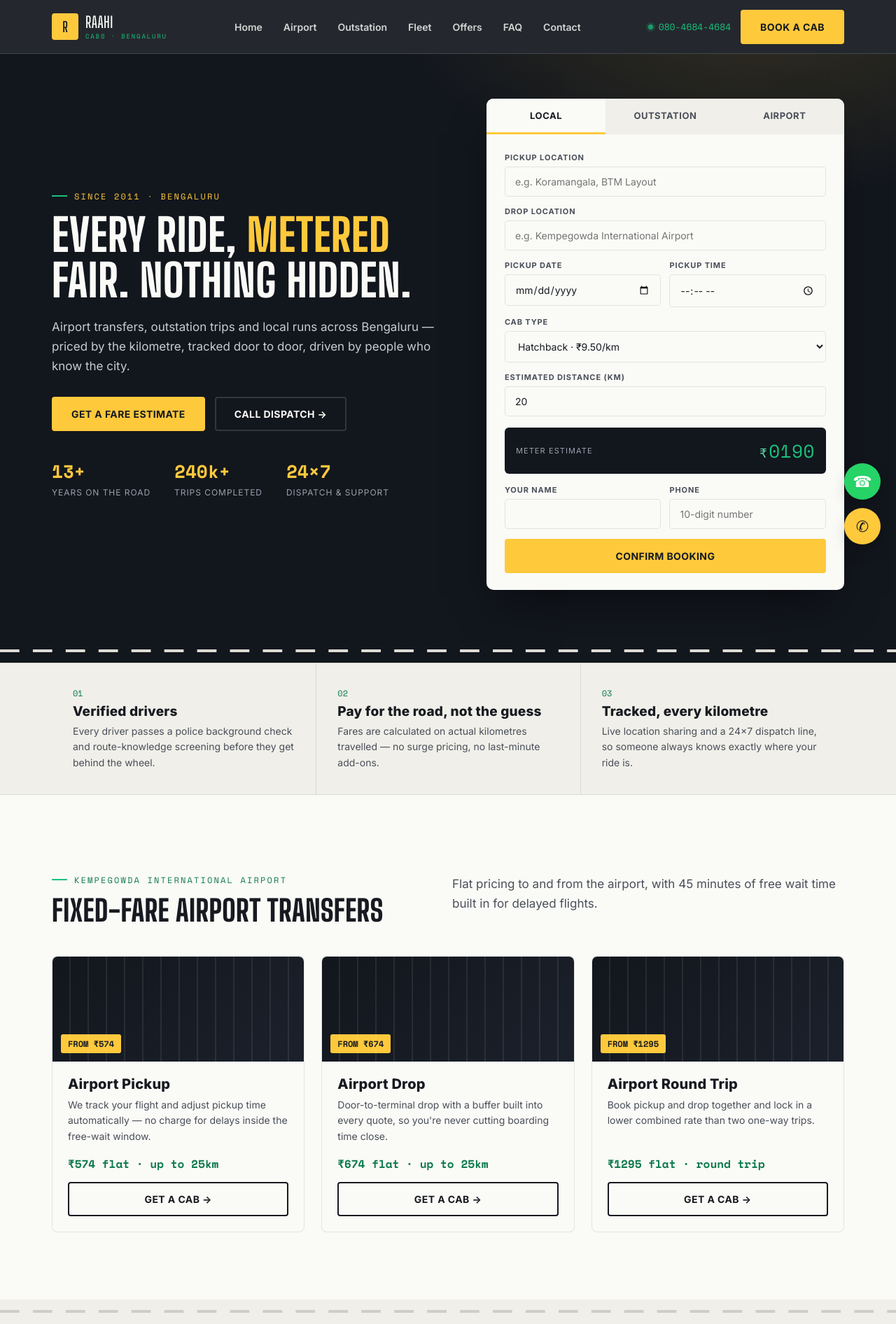
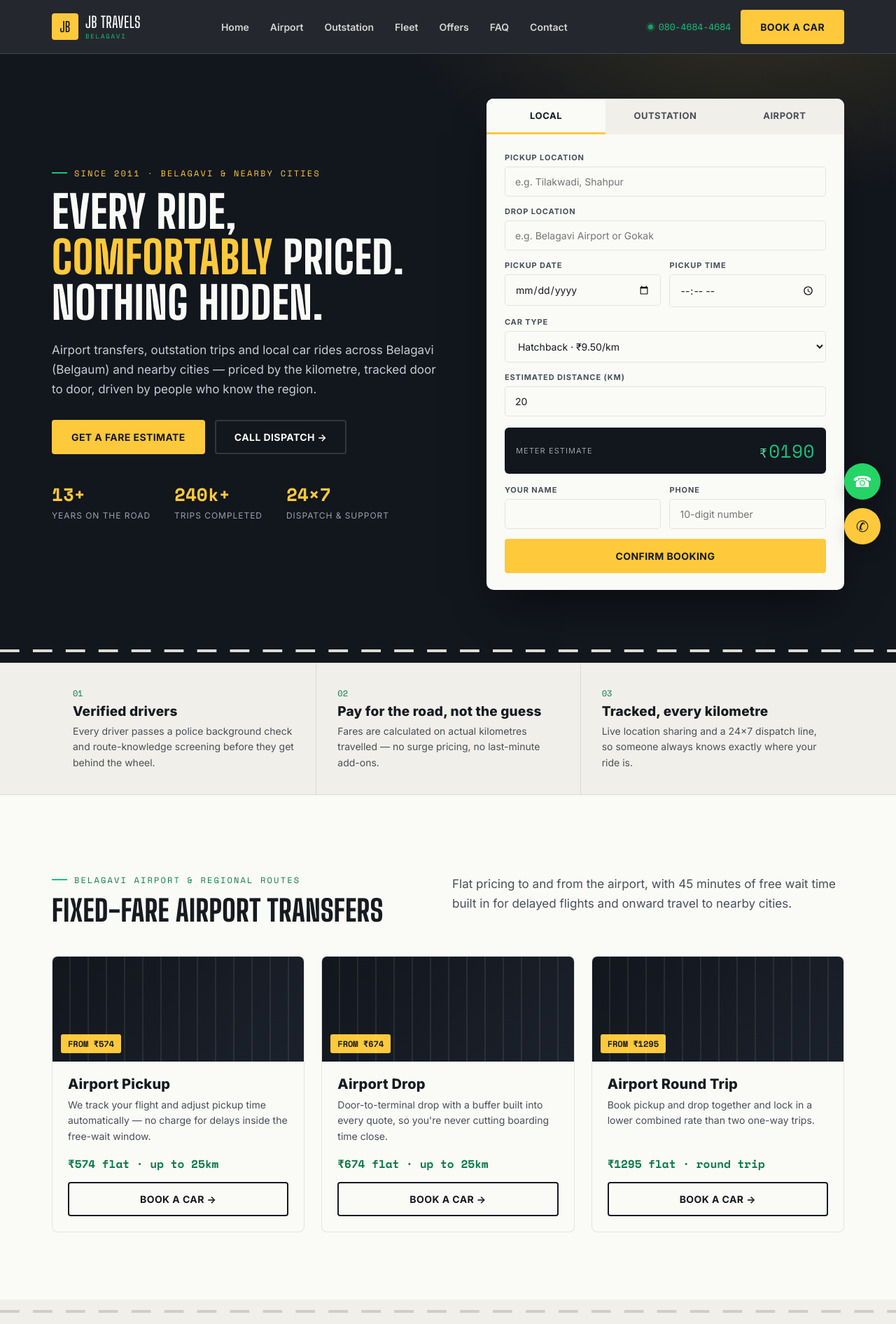
Before and after one commit to inforaj2287-tech/jbl, a PHP site: page / in a window 1280 px wide. Shown: the top 1892 px of the page at 70% size. Run offline with PHP 8.4, Linux system fonts and the light colour scheme.

Commit message:
initial code

```diff
--- a/config.php
+++ b/config.php
@@ -1,7 +1,7 @@
 <?php
 /**
  * config.php
- * Shared helpers for the Raahi Cabs demo backend.
+ * Shared helpers for the JB Travels Belagavi backend.
  * Storage: flat JSON files under /data (swap for MySQL/PDO in production —
  * see the notes at the bottom of this file).
  */
@@ -54,7 +54,7 @@ function cab_rate(string $cabType): float {
 
 /* -----------------------------------------------------------------------
  * Swapping to MySQL later:
- * $pdo = new PDO('mysql:host=localhost;dbname=raahi;charset=utf8mb4', $user, $pass,
+ * $pdo = new PDO('mysql:host=localhost;dbname=jbtravels_belagavi;charset=utf8mb4', $user, $pass,
  *     [PDO::ATTR_ERRMODE => PDO::ERRMODE_EXCEPTION]);
  * Replace append_json_record() calls with prepared INSERT statements.
  * --------------------------------------------------------------------- */
--- a/contact.php
+++ b/contact.php
@@ -41,6 +41,6 @@ if (!$saved) {
 }
 
 // In production: send an email/Slack notification to the dispatch team here,
-// e.g. mail('contact@raahicabs.example', 'New enquiry', ...);
+// e.g. mail('info@jbtravelsbelagavi.com', 'New enquiry', ...);
 
 json_response(true, 'Thanks — your message has been received. Our team will reach out shortly.');
--- a/index.html
+++ b/index.html
@@ -3,8 +3,8 @@
 <head>
 <meta charset="UTF-8">
 <meta name="viewport" content="width=device-width, initial-scale=1.0">
-<title>Raahi Cabs — Airport, Outstation &amp; Local Taxi Service in Bengaluru</title>
-<meta name="description" content="Book reliable airport pickup &amp; drop, outstation cabs and local taxis in Bengaluru. Transparent per-km pricing, verified drivers, 24x7 support.">
+<title>JB Travels Belagavi — Airport, Outstation &amp; Local Car Service in Belagavi (Belgaum)</title>
+<meta name="description" content="Book reliable airport pickup &amp; drop, outstation car rides and local travel across Belagavi (Belgaum) and nearby cities like Gokak, Nipani, Khanapur, Hubballi and Dharwad.">
 <link rel="preconnect" href="https://fonts.googleapis.com">
 <link href="https://fonts.googleapis.com/css2?family=Big+Shoulders+Display:wght@600;800&family=Inter:wght@400;500;600;700;800&family=Space+Mono:wght@400;700&display=swap" rel="stylesheet">
 <link rel="stylesheet" href="style.css">
@@ -15,8 +15,8 @@
 <header class="site-header">
   <div class="wrap">
     <a class="logo" href="#top">
-      <span class="mark">R</span>
-      <span class="word">RAAHI<small>CABS · BENGALURU</small></span>
+      <span class="mark">JB</span>
+      <span class="word">JB TRAVELS<small>BELAGAVI</small></span>
     </a>
     <nav class="nav-links" id="navLinks">
       <a href="#top">Home</a>
@@ -29,7 +29,7 @@
     </nav>
     <div class="header-cta">
       <div class="phone-pill"><span class="dot"></span> 080-4684-4684</div>
-      <a class="btn btn-yellow" href="#book">Book a Cab</a>
+      <a class="btn btn-yellow" href="#book">Book a Car</a>
     </div>
     <button class="nav-toggle" id="navToggle" aria-label="Toggle menu">☰</button>
   </div>
@@ -39,9 +39,9 @@
 <section class="hero" id="top">
   <div class="wrap hero-grid">
     <div>
-      <div class="eyebrow" style="color:var(--yellow)">Since 2011 · Bengaluru</div>
-      <h1>Every ride, <em>metered</em> fair. Nothing hidden.</h1>
-      <p class="lede">Airport transfers, outstation trips and local runs across Bengaluru — priced by the kilometre, tracked door to door, driven by people who know the city.</p>
+      <div class="eyebrow" style="color:var(--yellow)">Since 2011 · Belagavi &amp; nearby cities</div>
+      <h1>Every ride, <em>comfortably</em> priced. Nothing hidden.</h1>
+      <p class="lede">Airport transfers, outstation trips and local car rides across Belagavi (Belgaum) and nearby cities — priced by the kilometre, tracked door to door, driven by people who know the region.</p>
       <div style="display:flex; gap:14px; flex-wrap:wrap;">
         <a href="#book" class="btn btn-yellow">Get a Fare Estimate</a>
         <a href="tel:08046844684" class="btn btn-ghost on-dark">Call Dispatch →</a>
@@ -64,11 +64,11 @@
 
         <div class="field">
           <label for="pickup">Pickup location</label>
-          <input type="text" id="pickup" name="pickup" placeholder="e.g. Koramangala, BTM Layout" required>
+          <input type="text" id="pickup" name="pickup" placeholder="e.g. Tilakwadi, Shahpur" required>
         </div>
         <div class="field">
           <label for="drop">Drop location</label>
-          <input type="text" id="drop" name="drop" placeholder="e.g. Kempegowda International Airport" required>
+          <input type="text" id="drop" name="drop" placeholder="e.g. Belagavi Airport or Gokak" required>
         </div>
         <div class="field-row">
           <div class="field">
@@ -81,7 +81,7 @@
           </div>
         </div>
         <div class="field">
-          <label for="cabType">Cab type</label>
+          <label for="cabType">Car type</label>
           <select id="cabType" name="cab_type">
             <option value="hatchback">Hatchback · ₹9.50/km</option>
             <option value="sedan">Sedan · ₹10.50/km</option>
@@ -140,10 +140,10 @@
   <div class="wrap">
     <div class="section-head">
       <div>
-        <div class="eyebrow">Kempegowda International Airport</div>
+        <div class="eyebrow">Belagavi Airport &amp; regional routes</div>
         <h2>Fixed-fare airport transfers</h2>
       </div>
-      <p class="lede">Flat pricing to and from the airport, with 45 minutes of free wait time built in for delayed flights.</p>
+      <p class="lede">Flat pricing to and from the airport, with 45 minutes of free wait time built in for delayed flights and onward travel to nearby cities.</p>
     </div>
     <div class="route-grid">
       <div class="route-card">
@@ -152,7 +152,7 @@
           <h3>Airport Pickup</h3>
           <p>We track your flight and adjust pickup time automatically — no charge for delays inside the free-wait window.</p>
           <div class="price">₹574 flat · up to 25km</div>
-          <a class="btn btn-ghost" href="#book">Get a Cab →</a>
+          <a class="btn btn-ghost" href="#book">Book a Car →</a>
         </div>
       </div>
       <div class="route-card">
@@ -161,7 +161,7 @@
           <h3>Airport Drop</h3>
           <p>Door-to-terminal drop with a buffer built into every quote, so you're never cutting boarding time close.</p>
           <div class="price">₹674 flat · up to 25km</div>
-          <a class="btn btn-ghost" href="#book">Get a Cab →</a>
+          <a class="btn btn-ghost" href="#book">Book a Car →</a>
         </div>
       </div>
       <div class="route-card">
@@ -170,7 +170,7 @@
           <h3>Airport Round Trip</h3>
           <p>Book pickup and drop together and lock in a lower combined rate than two one-way trips.</p>
           <div class="price">₹1295 flat · round trip</div>
-          <a class="btn btn-ghost" href="#book">Get a Cab →</a>
+          <a class="btn btn-ghost" href="#book">Book a Car →</a>
         </div>
       </div>
     </div>
@@ -185,10 +185,10 @@
 <section class="section section-tight" style="background:var(--paper-2)">
   <div class="wrap">
     <div class="section-head">
-      <div><div class="eyebrow">Four steps, in order</div><h2>How a Raahi booking runs</h2></div>
+      <div><div class="eyebrow">Four steps, in order</div><h2>How a JB Travels booking runs</h2></div>
     </div>
     <div class="serve-list">
-      <div class="serve-item"><h4>Quote the fare</h4><p>Enter pickup, drop and cab type — the meter above shows an estimate before you confirm anything.</p></div>
+      <div class="serve-item"><h4>Quote the fare</h4><p>Enter pickup, drop and car type — the meter above shows an estimate before you confirm anything.</p></div>
       <div class="serve-item"><h4>Confirm &amp; get a driver</h4><p>A verified driver is assigned and their number is shared with you within minutes.</p></div>
       <div class="serve-item"><h4>Track the ride</h4><p>Share your live trip link with family — dispatch can see the route in real time too.</p></div>
       <div class="serve-item"><h4>Pay what the meter shows</h4><p>Settle by cash, UPI or card for exactly the distance travelled. No renegotiating at the door.</p></div>
@@ -253,7 +253,7 @@
         <div class="img" style="background-image:linear-gradient(135deg,#1b212b,#12161d)"><span class="ribbon">WEEKENDER</span></div>
         <div class="body">
           <h3>Holiday packages</h3>
-          <p>Round-trip outstation packages to hill stations and coastal towns near Bengaluru, priced up front.</p>
+          <p>Round-trip outstation packages to nearby towns and cities around Belagavi, priced up front.</p>
           <a class="btn btn-ghost" href="#outstation">Plan a trip →</a>
         </div>
       </div>
@@ -272,8 +272,8 @@
     </div>
     <div>
       <div class="eyebrow">Who's driving</div>
-      <h2 style="font-size:36px; text-transform:uppercase;">Bengaluru's taxi, run like a taxi should be</h2>
-      <p class="lede" style="max-width:none; margin-top:16px;">Raahi Cabs has been on Bengaluru's roads since 2011 — hatchbacks, sedans and SUVs, driven by locals who know the shortcuts and the checkposts. We built the business around one idea: the fare on the meter is the fare you pay.</p>
+      <h2 style="font-size:36px; text-transform:uppercase;">Belagavi's car service, run like it should be</h2>
+      <p class="lede" style="max-width:none; margin-top:16px;">JB Travels Belagavi has been moving people across Belagavi and the surrounding cities since 2011 — hatchbacks, sedans and SUVs, driven by locals who know the routes, the towns and the road conditions. We built the business around one idea: the fare on the meter is the fare you pay.</p>
       <div class="adv-grid">
         <div class="adv-chip"><span class="tick">✓</span> Flexi pricing</div>
         <div class="adv-chip"><span class="tick">✓</span> Transparent billing</div>
@@ -292,7 +292,7 @@
     <div class="section-head"><div><div class="eyebrow">Riders say</div><h2>From the back seat</h2></div></div>
     <div class="testi-track" id="testiTrack">
       <div class="testi-card"><div class="stars">★★★★★</div><p>Driver was on time and knew the route into the airport well even with the diversion near Hebbal. Smooth trip.</p><div class="who"><div class="avatar">S</div><div><strong>Santosh Kumar</strong><span>Airport Drop</span></div></div></div>
-      <div class="testi-card"><div class="stars">★★★★★</div><p>Booked a Bengaluru to Kadapa outstation trip — price matched exactly what was quoted, no surprises at drop-off.</p><div class="who"><div class="avatar">S</div><div><strong>Satya Narayana</strong><span>Outstation</span></div></div></div>
+      <div class="testi-card"><div class="stars">★★★★★</div><p>Booked a Belagavi to Hubballi outstation trip — price matched exactly what was quoted, no surprises at drop-off.</p><div class="who"><div class="avatar">S</div><div><strong>Satya Narayana</strong><span>Outstation</span></div></div></div>
       <div class="testi-card"><div class="stars">★★★★★</div><p>Used them close to thirty times over the years for local runs. Cars always arrive within the promised window.</p><div class="who"><div class="avatar">P</div><div><strong>Pranay Porwal</strong><span>Local Taxi</span></div></div></div>
       <div class="testi-card"><div class="stars">★★★★★</div><p>Reasonable pricing and the driver was well mannered — the support team followed up after the ride too.</p><div class="who"><div class="avatar">M</div><div><strong>Meghana Gowda</strong><span>Local Taxi</span></div></div></div>
     </div>
@@ -312,8 +312,8 @@
     </div>
     <div class="faq-list" id="faqList">
       <div class="faq-item open">
-        <button class="faq-q">How do I book a Raahi cab?<span class="plus">+</span></button>
-        <div class="faq-a"><p>Fill in the pickup, drop, date and cab type in the booking widget above and hit Confirm Booking. A driver is assigned and their details are sent to your phone within minutes.</p></div>
+        <button class="faq-q">How do I book a JB Travels car?<span class="plus">+</span></button>
+        <div class="faq-a"><p>Fill in the pickup, drop, date and car type in the booking widget above and hit Confirm Booking. A driver is assigned and their details are sent to your phone within minutes.</p></div>
       </div>
       <div class="faq-item">
         <button class="faq-q">Is the per-km rate the final price?<span class="plus">+</span></button>
@@ -355,8 +355,8 @@
     <div class="contact-info">
       <h3>Dispatch desk</h3>
       <div class="row"><span class="ic">☎</span><div><span>Phone</span>080-4684-4684</div></div>
-      <div class="row"><span class="ic">✉</span><div><span>Email</span>contact@raahicabs.example</div></div>
-      <div class="row"><span class="ic">⚑</span><div><span>Office</span>No. 28, 7th Main, N.S. Palya, BTM Layout 2nd Stage, Bengaluru 560076</div></div>
+      <div class="row"><span class="ic">✉</span><div><span>Email</span>info@jbtravelsbelagavi.com</div></div>
+      <div class="row"><span class="ic">⚑</span><div><span>Office</span>Belagavi, Karnataka — serving Belagavi and nearby cities</div></div>
       <div class="row"><span class="ic">◷</span><div><span>Hours</span>Dispatch open 24 hours, every day</div></div>
     </div>
   </div>
@@ -368,9 +368,9 @@
     <div class="footer-grid">
       <div>
         <a class="logo" href="#top" style="margin-bottom:14px;">
-          <span class="mark">R</span><span class="word">RAAHI<small>CABS · BENGALURU</small></span>
+          <span class="mark">JB</span><span class="word">JB TRAVELS<small>BELAGAVI</small></span>
         </a>
-        <p style="font-size:13.5px; color:#8890a0; line-height:1.7; max-width:280px;">Airport, outstation and local taxi service across Bengaluru since 2011. Metered fares, verified drivers.</p>
+        <p style="font-size:13.5px; color:#8890a0; line-height:1.7; max-width:280px;">Airport, outstation and local car service across Belagavi (Belgaum) and surrounding cities since 2011. Metered fares, verified drivers.</p>
       </div>
       <div>
         <h5>Company</h5>
@@ -383,14 +383,14 @@
       <div>
         <h5>Dispatch</h5>
         <ul>
-          <li>contact@raahicabs.example</li>
+          <li>info@jbtravelsbelagavi.com</li>
           <li><a href="tel:08046844684">080-4684-4684</a></li>
-          <li>N.S. Palya, BTM Layout, Bengaluru</li>
+          <li>Belagavi, Karnataka</li>
         </ul>
       </div>
     </div>
     <div class="footer-bottom">
-      <span>© 2026 Raahi Cabs. All rights reserved.</span>
+      <span>© 2026 JB Travels Belagavi. All rights reserved.</span>
       <span>Design concept for demonstration purposes.</span>
     </div>
   </div>
--- a/style.css
+++ b/style.css
@@ -1,6 +1,6 @@
 /* =========================================================
-   RAAHI CABS — Design tokens
-   Concept: the taxi meter. Every price on this page "runs"
+   JB TRAVELS BELAGAVI — Design tokens
+   Concept: the car meter. Every price on this page "runs"
    like a fare on a meter — LCD-green digits, ticket-stub
    cards, dashed road-line dividers.
    ========================================================= */
```
Also changed, not shown: README.md.
